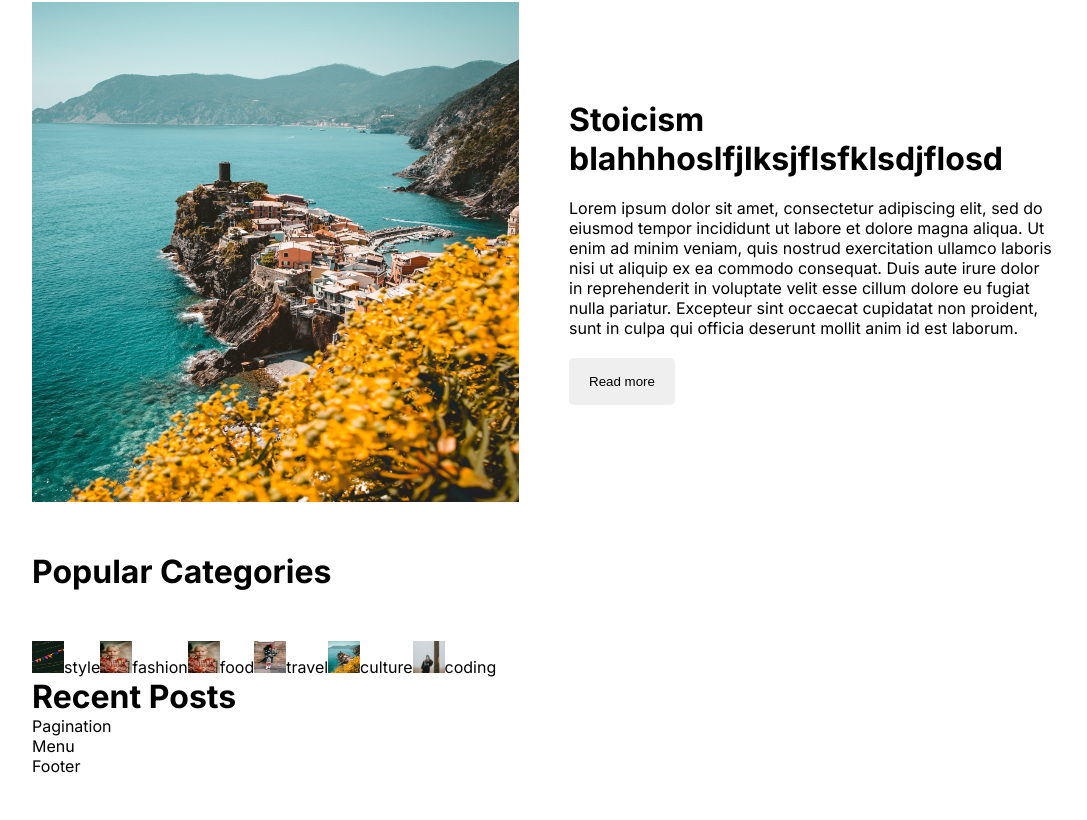
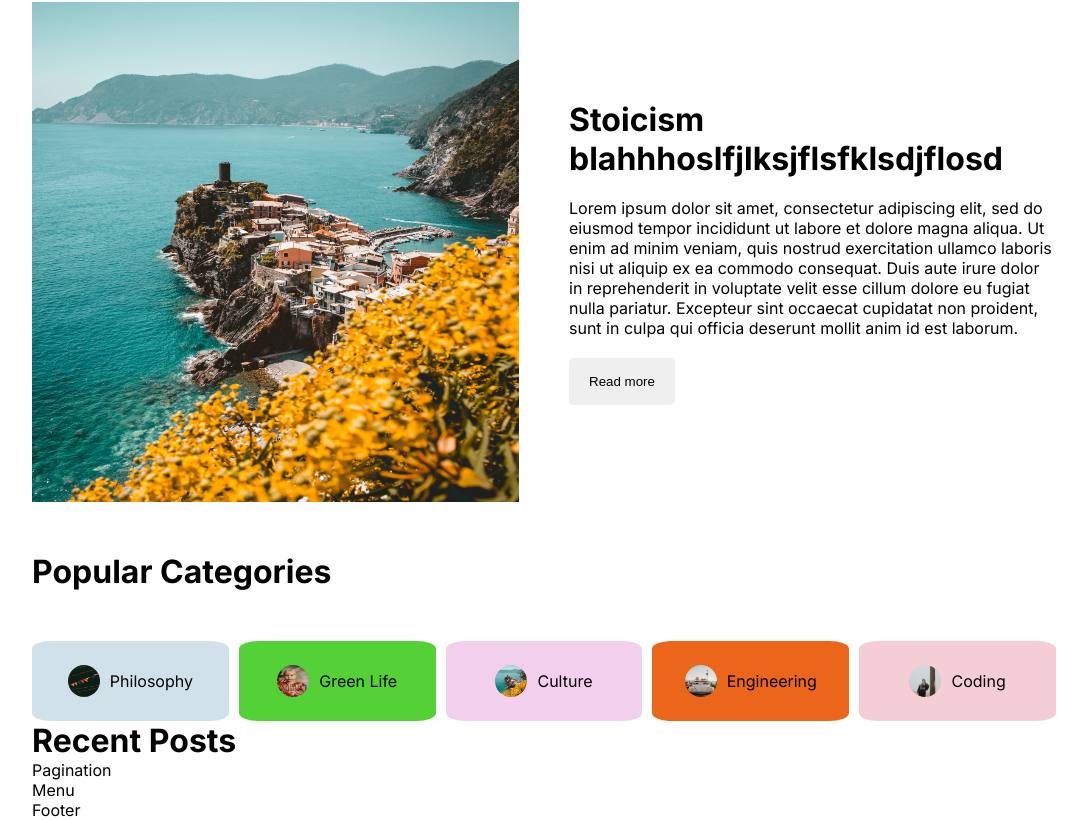
Before and after one commit to trung-nguyen-code/MyBlog, a Next.js app: page / in a window 1280 px wide. Shown: the part 515-1335 px from the top of the page, without its empty margins (96-1183 px from the left). Before the commit the page ends 1291 px from the top, so only its background shows below. Built offline with nearby package versions, Linux system fonts and the light colour scheme.

Commit message:
Design Category List

```diff
--- a/src/components/categoryList/CategoryList.jsx
+++ b/src/components/categoryList/CategoryList.jsx
@@ -20,12 +20,9 @@ const CategoryList = () => {
               height={32}
               className={styles.image}
             />
-            style
+            Philosophy
           </Link>
-          <Link
-            href={"/blog"}
-            className={`${styles.category} ${styles.fashion}`}
-          >
+          <Link href={"/blog"} className={`${styles.category} ${styles.green}`}>
             <Image
               src="/fashion.png"
               alt=""
@@ -33,30 +30,7 @@ const CategoryList = () => {
               height={32}
               className={styles.image}
             />
-            fashion
-          </Link>
-          <Link href={"/blog"} className={`${styles.category} ${styles.food}`}>
-            <Image
-              src="/fashion.png"
-              alt=""
-              width={32}
-              height={32}
-              className={styles.image}
-            />
-            food
-          </Link>
-          <Link
-            href={"/blog"}
-            className={`${styles.category} ${styles.travel}`}
-          >
-            <Image
-              src="/travel.png"
-              alt=""
-              width={32}
-              height={32}
-              className={styles.image}
-            />
-            travel
+            Green Life
           </Link>
           <Link
             href={"/blog"}
@@ -70,6 +44,19 @@ const CategoryList = () => {
               className={styles.image}
             />
             culture
+          </Link>
+          <Link
+            href={"/blog"}
+            className={`${styles.category} ${styles.invent}`}
+          >
+            <Image
+              src="/food.png"
+              alt=""
+              width={32}
+              height={32}
+              className={styles.image}
+            />
+            engineering
           </Link>
           <Link
             href={"/blog"}
--- a/src/components/categoryList/categoryList.module.css
+++ b/src/components/categoryList/categoryList.module.css
@@ -6,9 +6,51 @@
 }
 
 .categories {
+  display: flex;;
+  /* flex-wrap: wrap; */
+  justify-content: space-between;
+  /* align-items: center; */
+  gap: 50px;
+}
+
+.category{
   display: flex;
-  flex-wrap: wrap;
-  justify-content: space-between;
-  gap: 20px;
   align-items: center;
+  gap: 10px;
+  text-transform: capitalize;
+  width: 100%;
+  height: 80px;
+  justify-content: center;
+  border-radius: 10px;
 }
+
+.category.style{
+  background-color: #0e629031;
+  border-radius: 10%;
+}
+
+
+.category.green{
+  background-color: #33c911d7;
+  border-radius: 10%;
+}
+
+
+.category.culture{
+  background-color: #d772c855;
+  border-radius: 10%;
+}
+
+.category.invent{
+  background-color: #ea5e0df1;
+  border-radius: 10%;
+}
+
+.category.coding{
+  background-color: #de5d744d;
+  border-radius: 10%;
+}
+
+.image{
+  border-radius: 50%;
+}
```
